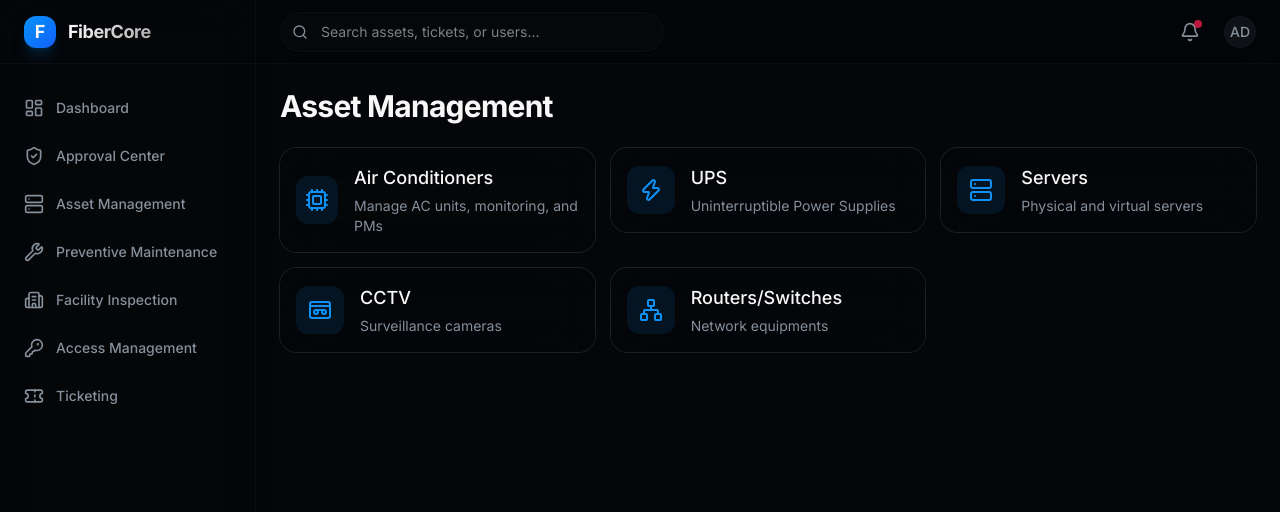
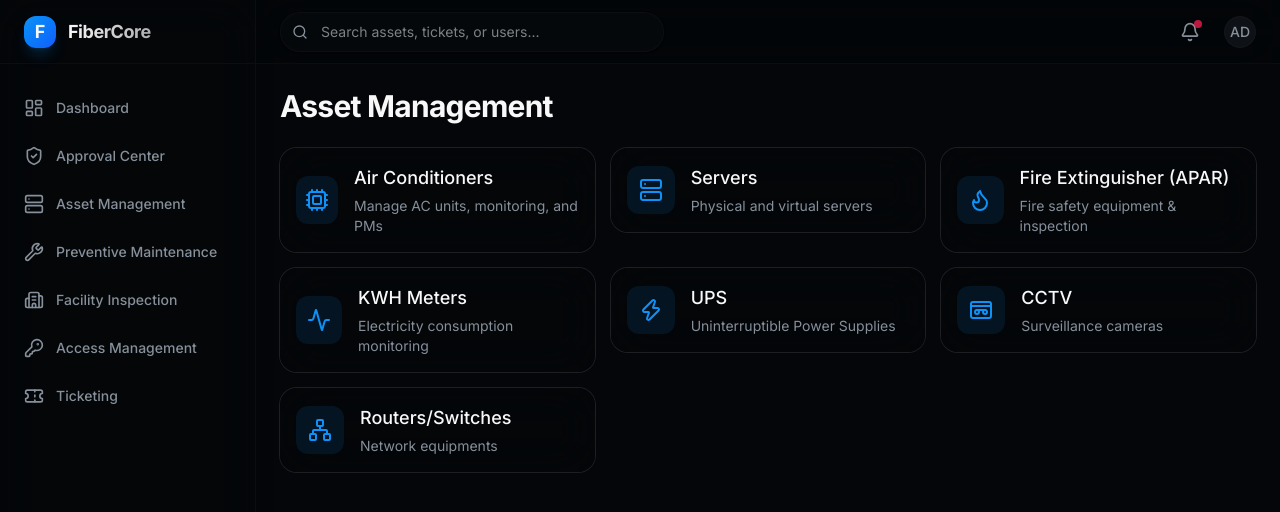
Before and after one commit to mrzkyky/home-check-service, a Next.js app in the folder frontend/: page /assets in a window 1280 px wide. Shown: the top 512 px of the page. Built offline with nearby package versions, Linux system fonts and the light colour scheme.

Commit message:
fix(assets): add missing links for apar and kwh in asset management page

```diff
--- a/frontend/src/app/assets/page.tsx
+++ b/frontend/src/app/assets/page.tsx
@@ -1,12 +1,14 @@
 import Link from "next/link";
 import { Card, CardHeader, CardTitle, CardDescription } from "@/components/ui/card";
-import { Cpu, Zap, Server, ShieldCheck, Videotape, Network } from "lucide-react";
+import { Cpu, Zap, Server, ShieldCheck, Videotape, Network, Flame, Activity } from "lucide-react";
 
 export default function AssetsPage() {
   const assetTypes = [
     { name: "Air Conditioners", icon: Cpu, href: "/assets/ac", desc: "Manage AC units, monitoring, and PMs" },
+    { name: "Servers", icon: Server, href: "/assets/servers", desc: "Physical and virtual servers" },
+    { name: "Fire Extinguisher (APAR)", icon: Flame, href: "/assets/apar", desc: "Fire safety equipment & inspection" },
+    { name: "KWH Meters", icon: Activity, href: "/assets/kwh", desc: "Electricity consumption monitoring" },
     { name: "UPS", icon: Zap, href: "/assets/ups", desc: "Uninterruptible Power Supplies" },
-    { name: "Servers", icon: Server, href: "/assets/servers", desc: "Physical and virtual servers" },
     { name: "CCTV", icon: Videotape, href: "/assets/cctv", desc: "Surveillance cameras" },
     { name: "Routers/Switches", icon: Network, href: "/assets/network", desc: "Network equipments" },
   ];
```
